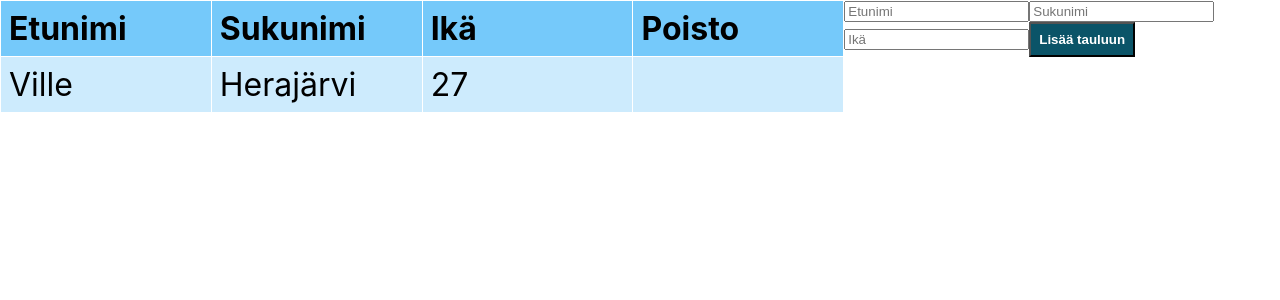
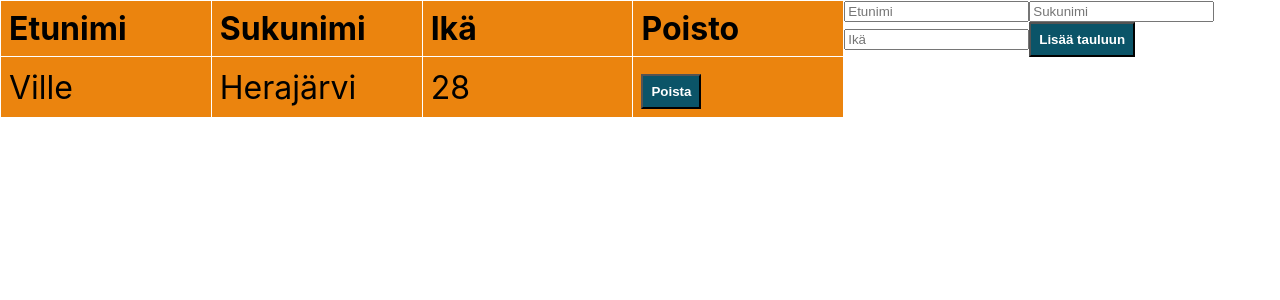
Before and after one commit to Hilawii/taulukko_app, a React (Create React App) app: page / in a window 1280 px wide. Shown: the top 300 px of the page. Built offline with nearby package versions, Linux system fonts and the light colour scheme.

Commit message:
Pieniä muutoksia

```diff
--- a/src/App.css
+++ b/src/App.css
@@ -9,6 +9,15 @@ Table {
   border-collapse: collapse;
   table-layout: fixed;
   width: 100%;
+}
+
+.Poista-nappula{
+  padding: 0.5rem;
+  cursor: pointer;
+  background-color: #0b5468;
+  font-weight: 700;
+  color: white;
+
 }
 
 
@@ -46,12 +55,12 @@ td {
 }
 
 th {
-  background-color: rgb(117, 201, 250);
+  background-color: rgb(235, 132, 14);
 
 }
 
 td {
-  background-color: rgb(205, 235, 253);
+  background-color: rgb(235, 132, 14);
 
 }
 
--- a/src/App.tsx
+++ b/src/App.tsx
@@ -2,6 +2,8 @@ import React, { FC, useState } from "react";
 import "./App.css";
 import Lisays from "./Komponentit/Lisää_tauluun";
 import Taulu from "./Komponentit/taulu";
+
+
 
 export interface Tila{
   ihmiset:{
@@ -11,8 +13,6 @@ export interface Tila{
   }[]
 }
 
-
-
 const App = () => {
 
 
@@ -20,17 +20,13 @@ const App = () => {
     {
       etunimi: "Ville",
       sukunimi: "Herajärvi",
-      ika: 27
+      ika: 28
     }
 ])
 
-
-
-
-
   return(
     <div className = "App">
-      <table>
+      <table >
         <thead>
           <tr>
               <th>Etunimi  </th>
@@ -40,9 +36,9 @@ const App = () => {
           </tr>
         </thead>
         <Taulu ihmiset={henkilo} />
+
       </table>
       <Lisays ihmiset={henkilo} setIhmiset={setHenkilo}/>
-
     </div>
   )
 }
--- a/src/Komponentit/taulu.tsx
+++ b/src/Komponentit/taulu.tsx
@@ -3,7 +3,6 @@ import {Tila as Props} from "../App"
 
 
 const Taulu: React.FC<Props> = ({ihmiset}) => {
-
 
 
   const renderTaulu = (): JSX.Element[] =>{
@@ -13,12 +12,16 @@ const Taulu: React.FC<Props> = ({ihmiset}) => {
                   <td>{ihmiset.etunimi}</td>
                   <td>{ihmiset.sukunimi} </td>
                   <td>{ihmiset.ika}</td>
-                  <td></td>
+                  <td>
+                    <button className="Poista-nappula"
+                    >
+
+                      Poista
+                    </button>
+                  </td>
                 </tr>
-
                 )
        })
-
     }
     return(
         <tbody>
```
